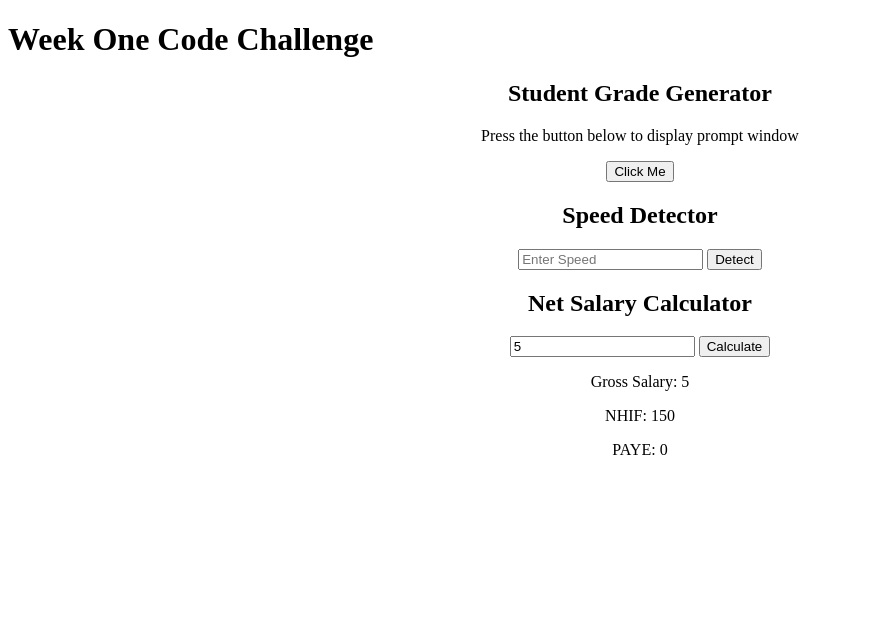
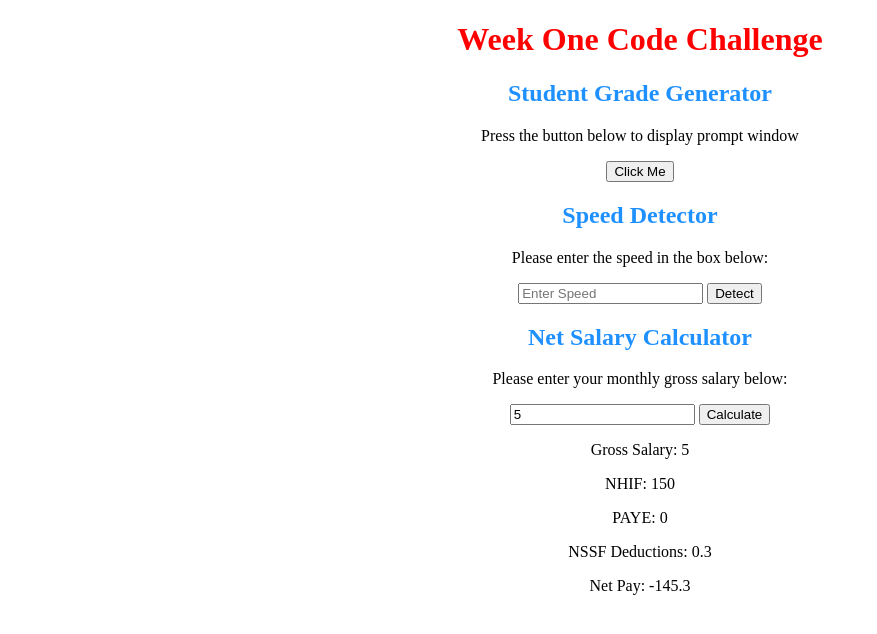
Before and after one commit to Osorabrian/Speed-grade-salary-calculator, a website: page index.html in a window 1280 px wide. Both pictures are taken after typing "5" into the empty fields and a click on the button "Calculate". Shown: the whole page, without its empty margins (0-877 px from the left). Drawn offline with Linux system fonts and the light colour scheme.

Commit message:
Completed code challenge

```diff
--- a/index.html
+++ b/index.html
@@ -21,6 +21,7 @@
     <!--Second challenge section-->
         <div id = "secondChallenge">
             <h2>Speed Detector</h2>
+            <p>Please enter the speed in the box below: </p>
             <input type="number" placeholder="Enter Speed" id="speedBox">
             <button onclick="calculateDelimiter()">Detect</button><br>
             <p id="answer"></p>
@@ -29,11 +30,14 @@
     <!--Third challnge section-->
         <div id="thirdChallenge">
             <h2>Net Salary Calculator</h2>
-            <input type="number" placeholder="Enter Gross Salary" id="salary">
+            <p>Please enter your monthly gross salary below: </p>
+            <input type="number" placeholder="Monthly Gross Salary" id="salary">
             <button onclick="salary()">Calculate</button>
             <p id="Grosssalary"></p>
             <p id="NHIF"></p>
             <p id="PAYE"></p>
+            <p id="NSSF"></p>
+            <p id="Netpay"></p>
         </div>
 
         <script src = "./index.js"></script>
--- a/index.js
+++ b/index.js
@@ -41,12 +41,24 @@ function calculateDelimiter(){
     document.getElementById("answer").innerHTML = demerit
 }
 
+
+// function to calculate Net Salary, NSSF, NHIF
 function salary(){
-    const grossSalary = document.getElementById("salary").value
-
-    let NHIF, PAYE;
+// initialize variables for the function
+    let grossSalary = document.getElementById("salary").value
+    let NHIF, PAYE, NSSF, netPay;
     const personalRelief = 2400;
 
+// if condition statement to calculate NSSF Deductions
+    if(grossSalary > 0 && grossSalary <= 6000){
+        NSSF = (grossSalary * 0.06)
+    }else if(grossSalary > 6000 && grossSalary <= 18000){
+        NSSF = (360 + (grossSalary-6000) * 0.06)
+    }else if(grossSalary > 18000){
+        NSSF = 1080
+    }
+
+// if conditiona statement to calculate NHIF Deductions
     if(grossSalary >= 0 && grossSalary <= 5999){
         NHIF = 150;
     }else if(grossSalary >= 6000 && grossSalary <= 7999){
@@ -85,23 +97,34 @@ function salary(){
         NHIF = "Enter a valid salary"
     }
 
-// conditional statements to calculate PAYE
-    if(grossSalary >= 0 && grossSalary <= 24000){
-        PAYE = (0 + (grossSalary-0) * 0.10 - personalRelief)
-    }else if(grossSalary > 24000 && grossSalary <= 32333){
-        PAYE = (2400 + (grossSalary-24000)*0.25 - personalRelief)
-    }else if(grossSalary > 32333){
-        PAYE = (4483 + (grossSalary-32333)*0.30 - personalRelief)
+
+
+// if conditional statements to calculate PAYE
+    const insuranceRelief = NHIF*0.15
+    const taxablePay = grossSalary - NSSF
+
+
+    if(taxablePay >= 0 && taxablePay <= 24000){
+        PAYE = (0 + (taxablePay-0) * 0.10 - personalRelief - insuranceRelief )
+    }else if(taxablePay > 24000 && taxablePay <= 32333){
+        PAYE = (2400 + (taxablePay-24000)*0.25 - personalRelief - insuranceRelief )
+    }else if(taxablePay > 32333){
+        PAYE = (4483 + (taxablePay-32333)*0.30 - personalRelief - insuranceRelief)
     }else{
         PAYE = "Enter a valid Salary"
     }
 
-    // conditional statements to return 0 if the PAYE is below 0
+// conditional statements to return 0 if the PAYE is below 0
         if(PAYE < 0){
             PAYE = 0;
         }
+// Equation to calculate net salary
+    netPay = grossSalary-PAYE-NSSF-NHIF
 
+// Write values to our html document
     document.getElementById("Grosssalary").innerHTML = `Gross Salary: ${grossSalary}`
     document.getElementById("NHIF").innerHTML = `NHIF: ${NHIF}`
-    document.getElementById("PAYE").innerHTML = `PAYE: ${PAYE}`
+    document.getElementById("PAYE").innerHTML = `PAYE: ${Math.round(PAYE)}`
+    document.getElementById("NSSF").innerHTML = `NSSF Deductions: ${NSSF}`
+    document.getElementById("Netpay").innerHTML = `Net Pay: ${netPay}`
 }
--- a/style.css
+++ b/style.css
@@ -1,5 +1,15 @@
+h1{
+    text-align:center;
+    color: #f00;
+}
+
+h2{
+    color: dodgerblue;
+}
+
 #firstChallenge {
         text-align: center;
+
 }
 
 #secondChallenge {
@@ -9,3 +19,7 @@
 #thirdChallenge{
     text-align: center;
 }
+
+#answer{
+    color: #f00;
+}
```
